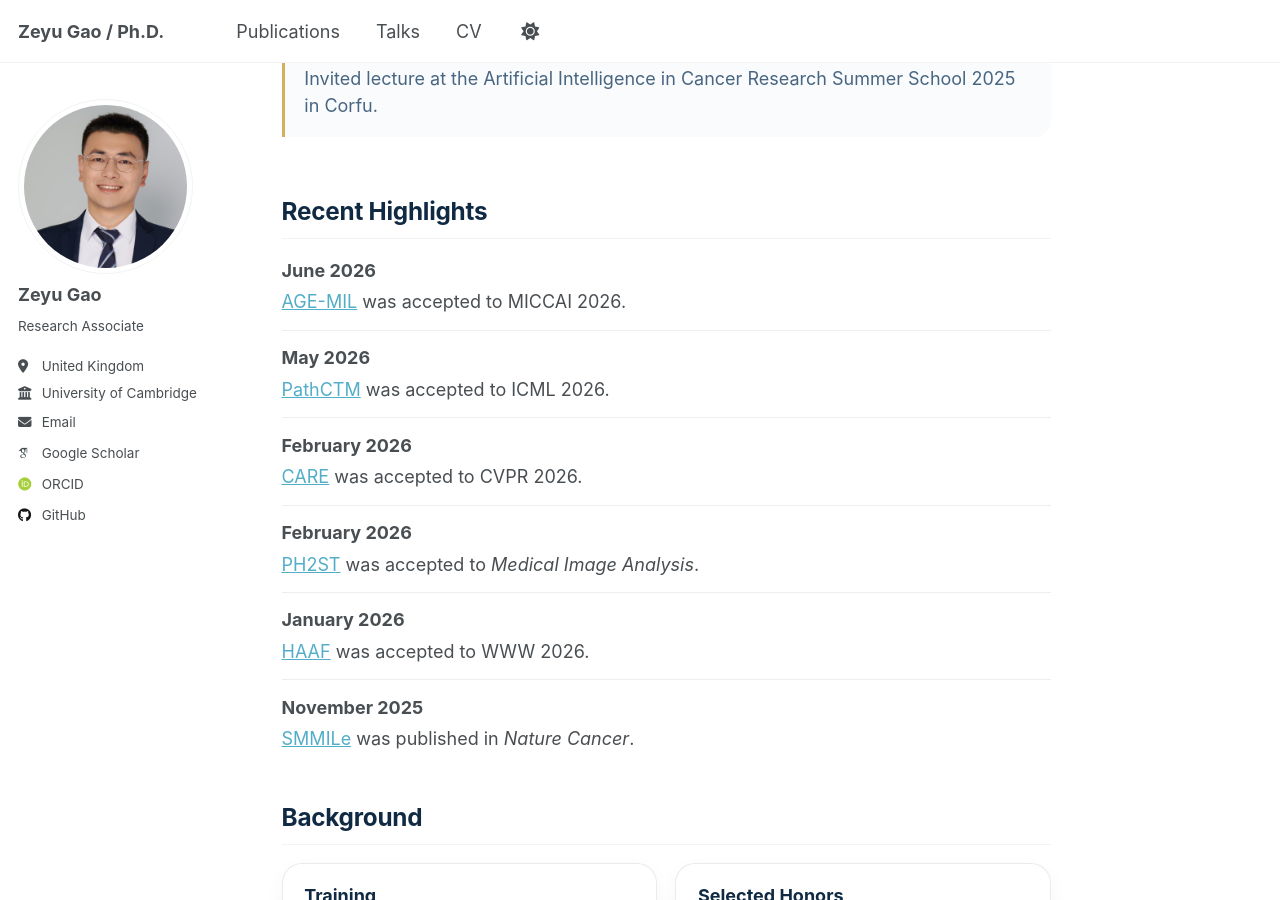
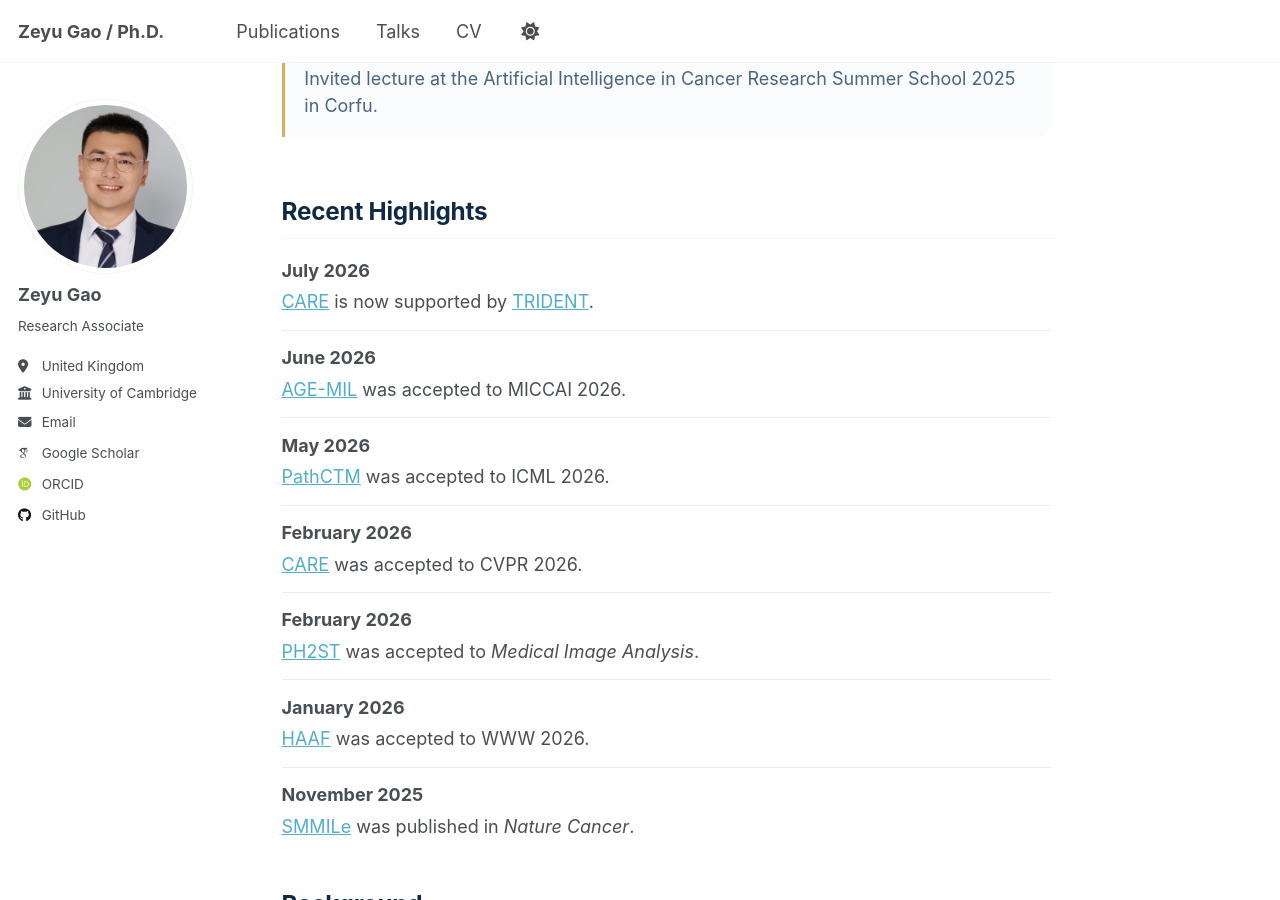
Before and after one commit to ZeyuGaoAi/ZeyuGaoAi.github.io, a Jekyll site: the page built from _pages/about.md, in a window 1280 px wide and 900 px high, scrolled down 4285 px. Built offline with Jekyll 4.4.1, drawn with Linux system fonts in a browser that asks for light colours; some web fonts are replaced; a script that is not in the unit is left out.

Commit message:
Add TRIDENT support highlight

```diff
--- a/_pages/about.md
+++ b/_pages/about.md
@@ -148,6 +148,10 @@ redirect_from:
   <h2 class="home-section-title">Recent Highlights</h2>
   <div class="home-compact">
     <div class="home-compact-item">
+      <strong>July 2026</strong>
+      <p><a href="/publications/CVPR2026_CARE/">CARE</a> is now supported by <a href="https://github.com/mahmoodlab/TRIDENT">TRIDENT</a>.</p>
+    </div>
+    <div class="home-compact-item">
       <strong>June 2026</strong>
       <p><a href="/publications/MICCAI2026_AGE_MIL/">AGE-MIL</a> was accepted to MICCAI 2026.</p>
     </div>
```
